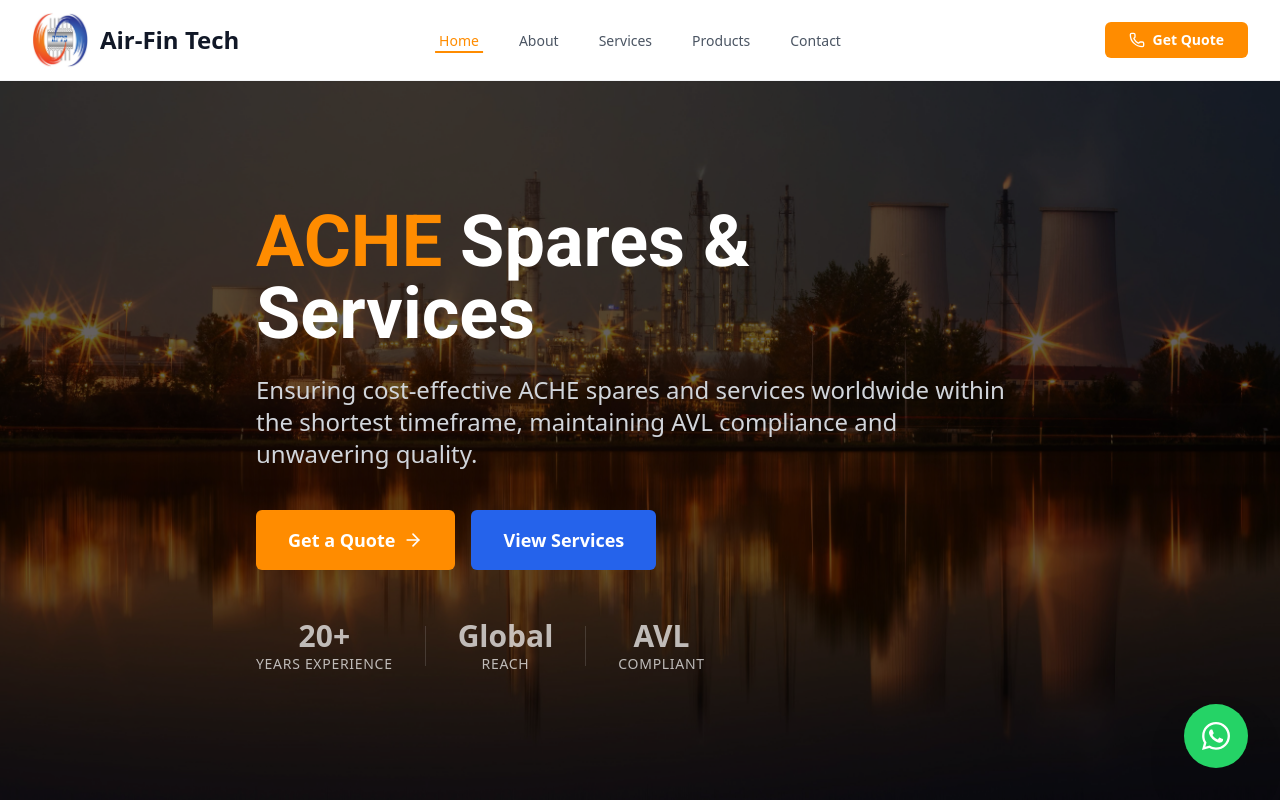
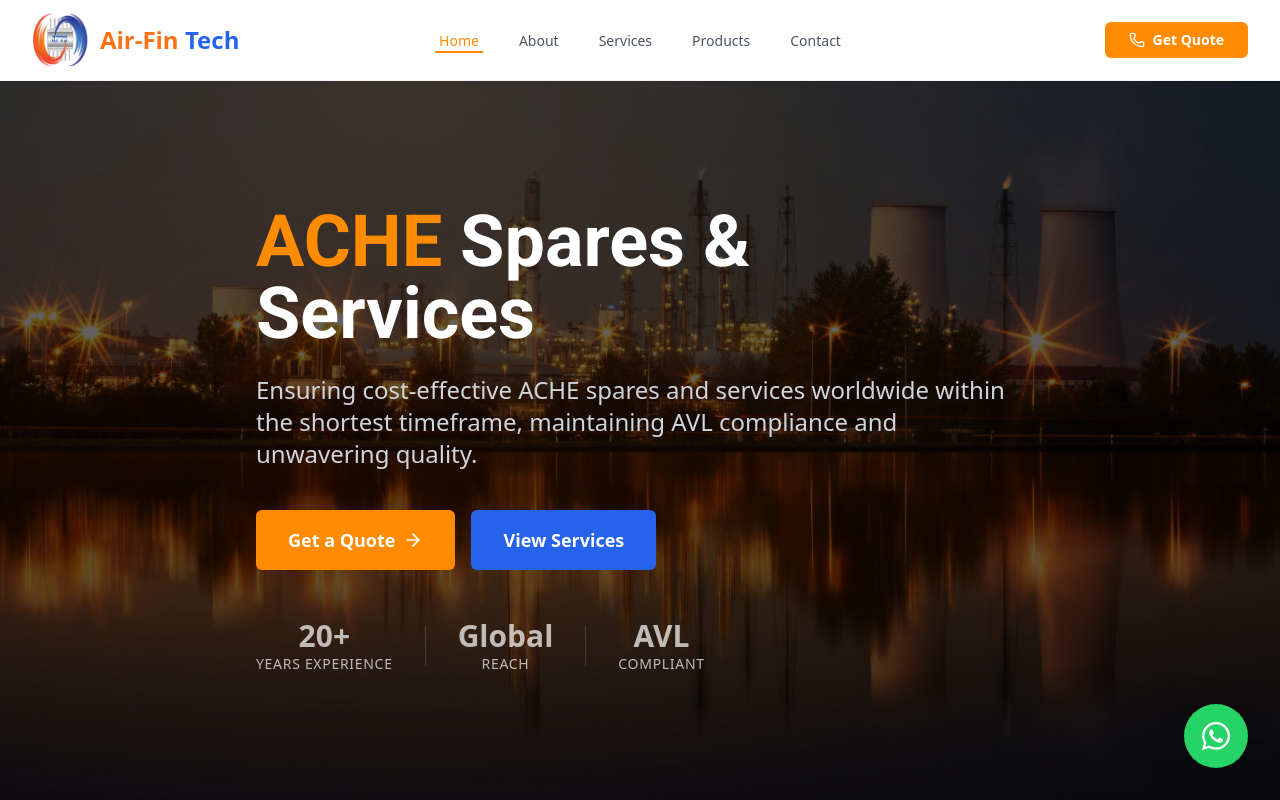
Before and after one commit to Meeranmk/airfintec, a React (Vite) app: page / in a window 1280 px wide. Shown: the top 800 px of the page. Built offline with nearby package versions, Linux system fonts and the light colour scheme.

Commit message:
Add colored company name to navbar and footer (orange and blue)

```diff
--- a/components/Footer.tsx
+++ b/components/Footer.tsx
@@ -14,12 +14,16 @@ const Footer: React.FC<FooterProps> = ({ onPageChange }) => {
         <div className="grid grid-cols-1 md:grid-cols-2 lg:grid-cols-4 gap-12">
           {/* Company Info */}
           <div>
-            <div className="flex items-center mb-6">
+            <div className="flex items-center space-x-3 mb-6">
               <img
                 src="/afts-logo.jpg"
                 alt="AFTS - Air-Fin Technical Services"
                 className="h-12 w-auto"
               />
+              <span className="text-xl sm:text-2xl font-bold">
+                <span className="text-orange-500">Air-Fin</span>
+                <span className="text-blue-400"> Tech</span>
+              </span>
             </div>
             <p className="text-gray-400 text-sm leading-relaxed mb-6">
               Founded in 2024, Air-Fin Technical Services Pvt Ltd is dedicated to bridging the gap in the ACHE spares and specialized services market.
--- a/components/Navbar.tsx
+++ b/components/Navbar.tsx
@@ -34,7 +34,10 @@ const Navbar: React.FC<NavbarProps> = ({ currentPage, onPageChange }) => {
                 alt="AFTS - Air-Fin Technical Services"
                 className="h-12 sm:h-14 w-auto"
               />
-              <span className="text-xl sm:text-2xl font-bold text-gray-900">Air-Fin Tech</span>
+              <span className="text-xl sm:text-2xl font-bold">
+                <span className="text-orange-500">Air-Fin</span>
+                <span className="text-blue-600"> Tech</span>
+              </span>
             </div>
           </div>
 
```
